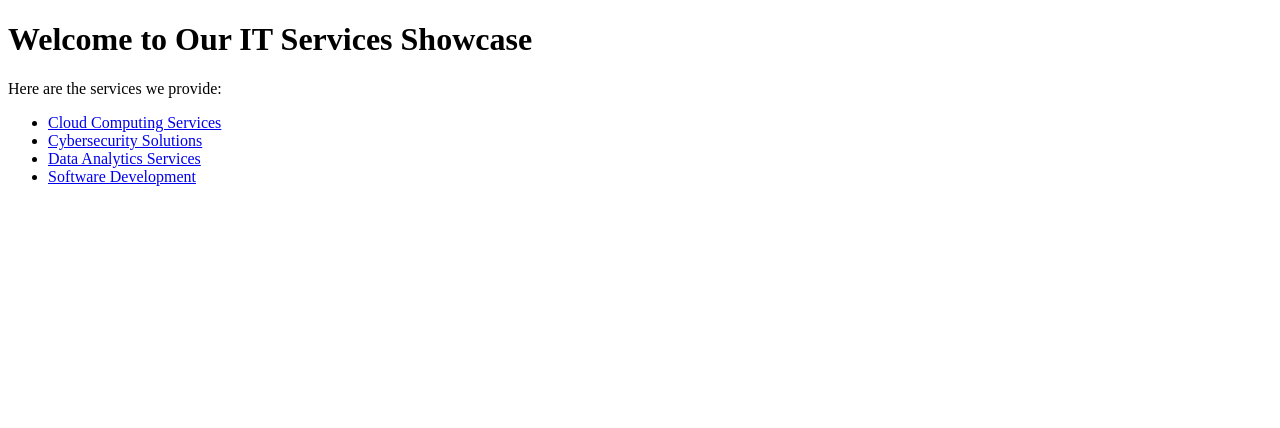
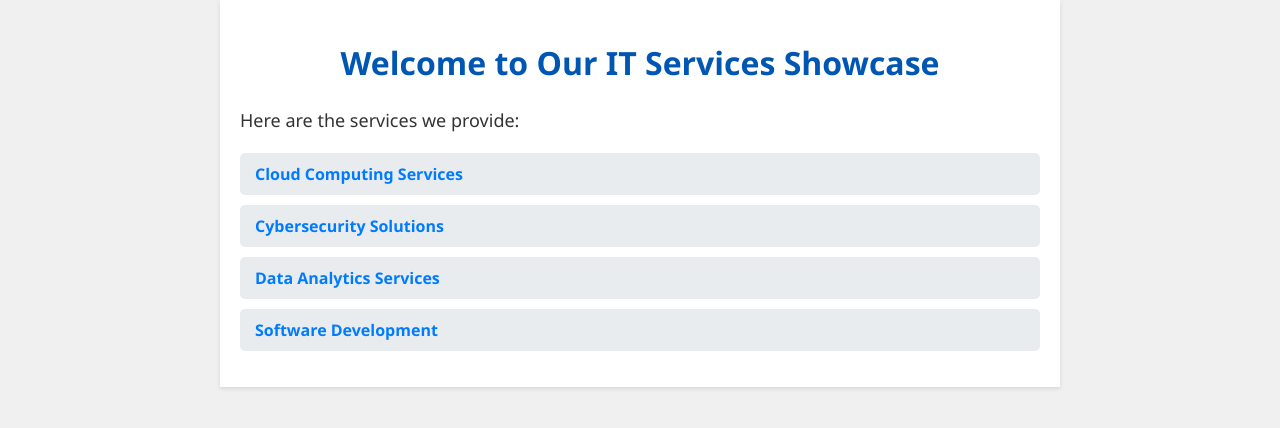
Before and after one commit to TreSystems/Deploy-web-app, a plain HTML site: page index.html in a window 1280 px wide. Drawn offline with Linux system fonts and the light colour scheme.

Commit message:
Updated website with modern HTML and CSS

```diff
--- a/index.html
+++ b/index.html
@@ -1,16 +1,25 @@
 <!DOCTYPE html>
-<html>
+<html lang="en">
 <head>
+    <meta charset="UTF-8">
+    <meta name="viewport" content="width=device-width, initial-scale=1.0">
     <title>IT Services Showcase</title>
+    <link rel="stylesheet" href="style.css">
 </head>
 <body>
-    <h1>Welcome to Our IT Services Showcase</h1>
-    <p>Here are the services we provide:</p>
-    <ul>
-        <li><a href="#">Cloud Computing Services</a></li>
-        <li><a href="#">Cybersecurity Solutions</a></li>
-        <li><a href="#">Data Analytics Services</a></li>
-        <li><a href="#">Software Development</a></li>
-    </ul>
+    <div class="container">
+        <header>
+            <h1>Welcome to Our IT Services Showcase</h1>
+        </header>
+        <main>
+            <p>Here are the services we provide:</p>
+            <ul class="services-list">
+                <li><a href="#" class="service-link">Cloud Computing Services</a></li>
+                <li><a href="#" class="service-link">Cybersecurity Solutions</a></li>
+                <li><a href="#" class="service-link">Data Analytics Services</a></li>
+                <li><a href="#" class="service-link">Software Development</a></li>
+            </ul>
+        </main>
+    </div>
 </body>
 </html>
--- /dev/null
+++ b/style.css
@@ -0,0 +1,51 @@
+body, html {
+    margin: 0;
+    padding: 0;
+    font-family: 'Segoe UI', Tahoma, Geneva, Verdana, sans-serif;
+    background-color: #f0f0f0;
+    color: #333;
+}
+
+.container {
+    max-width: 800px;
+    margin: auto;
+    padding: 20px;
+    background-color: #fff;
+    box-shadow: 0 2px 4px rgba(0,0,0,0.1);
+}
+
+header h1 {
+    color: #0056b3;
+    text-align: center;
+}
+
+main p {
+    font-size: 18px;
+    line-height: 1.6;
+    margin-top: 20px;
+}
+
+.services-list {
+    list-style: none;
+    padding: 0;
+}
+
+.services-list li {
+    background-color: #e9ecef;
+    margin: 10px 0;
+    border-radius: 5px;
+}
+
+.service-link {
+    display: block;
+    padding: 10px 15px;
+    text-decoration: none;
+    color: #007bff;
+    font-weight: bold;
+    transition: background-color 0.3s ease;
+}
+
+.service-link:hover {
+    background-color: #007bff;
+    color: #ffffff;
+}
```
